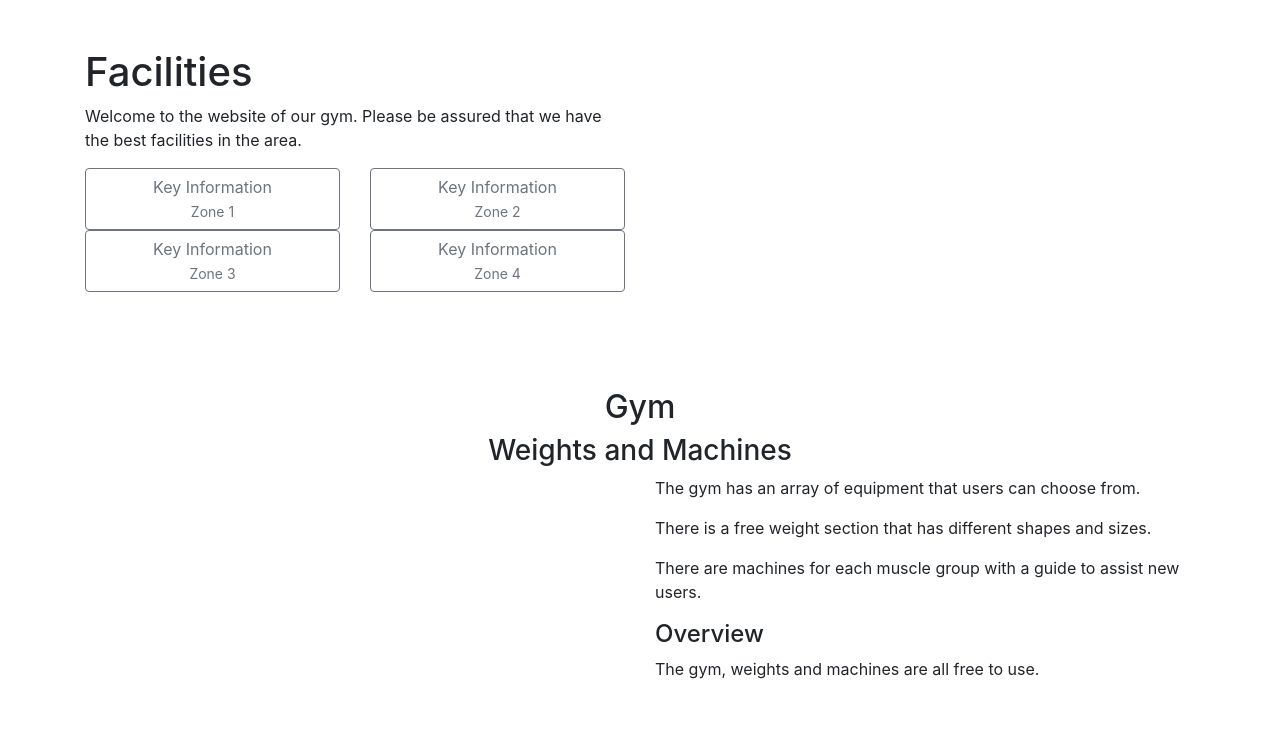
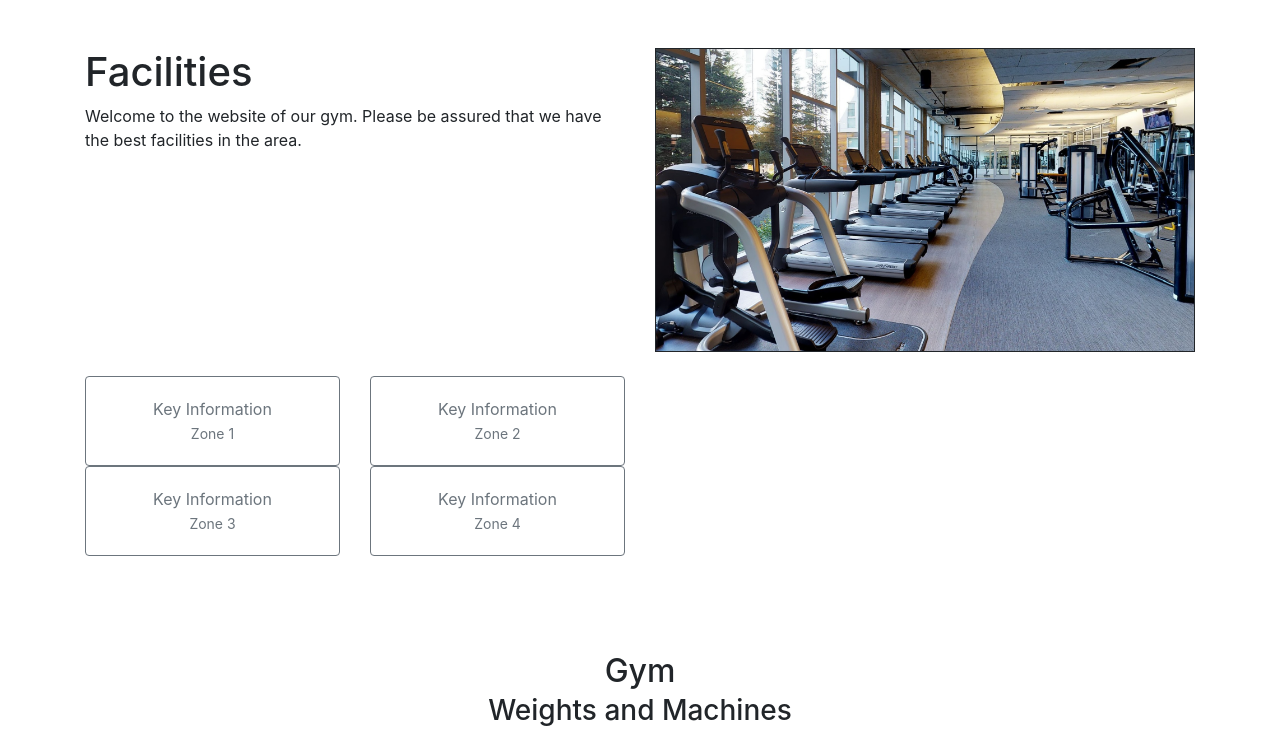
Before and after one commit to MattBCoding/NCI-WebDev-CA2, a plain HTML site: page facilities.html in a window 1280 px wide. Shown: the top 749 px of the page. Drawn offline with nearby package versions, Linux system fonts and the light colour scheme.

Commit message:
add section code and images

```diff
--- /dev/null
+++ b/assets/styles/facilities.css
@@ -0,0 +1,53 @@
+/* There is a space above and below each section which has been created */
+section {
+  padding: 2.5rem 0;
+}
+
+/* Headings for h2, h3 and h4 */
+section h2 {
+  margin-bottom: 0.25rem;
+}
+
+section h3 {
+  margin-bottom: 1.5rem;
+}
+
+section h4 {
+  margin-top: 1rem;
+}
+
+/* Image boxes for the various sections: a fixed shape so the box shows */
+.image-slot {
+  aspect-ratio: 4 / 3;
+  border: 1px solid currentColor;
+  margin-bottom: 1.5rem;
+  overflow: hidden;
+}
+
+.image-slot img {
+  display: block;
+  width: 100%;
+  height: 100%;
+  object-fit: cover;
+}
+
+#title .image-slot {
+  aspect-ratio: 16 / 9;
+}
+
+/* Boxes that are created for the fixed links */
+#title .btn {
+  padding: 1.25rem 0.5rem;
+}
+
+/* The request tour element with the wide and margins set */
+#request-tour p {
+  max-width: 50rem;
+  margin-left: auto;
+  margin-right: auto;
+}
+
+#request-tour .btn {
+  margin-top: 1.5rem;
+  padding: 0.5rem 2rem;
+}
--- /dev/null
+++ b/facilities.css
@@ -0,0 +1,53 @@
+/* There is a space above and below each section which has been created */
+section {
+  padding: 2.5rem 0;
+}
+
+/* Headings for h2, h3 and h4 */
+section h2 {
+  margin-bottom: 0.25rem;
+}
+
+section h3 {
+  margin-bottom: 1.5rem;
+}
+
+section h4 {
+  margin-top: 1rem;
+}
+
+/* Image boxes for the various sections: a fixed shape so the box shows */
+.image-slot {
+  aspect-ratio: 4 / 3;
+  border: 1px solid currentColor;
+  margin-bottom: 1.5rem;
+  overflow: hidden;
+}
+
+.image-slot img {
+  display: block;
+  width: 100%;
+  height: 100%;
+  object-fit: cover;
+}
+
+#title .image-slot {
+  aspect-ratio: 16 / 9;
+}
+
+/* Boxes that are created for the fixed links */
+#title .btn {
+  padding: 1.25rem 0.5rem;
+}
+
+/* The request tour element with the wide and margins set */
+#request-tour p {
+  max-width: 50rem;
+  margin-left: auto;
+  margin-right: auto;
+}
+
+#request-tour .btn {
+  margin-top: 1.5rem;
+  padding: 0.5rem 2rem;
+}
--- a/facilities.html
+++ b/facilities.html
@@ -13,7 +13,7 @@
      <link href="https://cdn.jsdelivr.net/npm/bootstrap@6.0.0-alpha.1/dist/css/bootstrap.min.css" rel="stylesheet" integrity="sha384-B/GM4XqrwHnWXNOWMbloTmrYXZg10cakYGmpfsR/bbzQ6JAJI4ihuyADKLnBgrCe" crossorigin="anonymous">
     <script type="module" src="https://cdn.jsdelivr.net/npm/bootstrap@6.0.0-alpha.1/dist/js/bootstrap.bundle.min.js" integrity="sha384-1a/pXj49ZQ1aHEmrJ+gMw1otqoVsYwlEnlD8mIfY2TV03r20Y0CN7uqx1tQogjPL" crossorigin="anonymous"></script>
     <!-- Link to custom CSS file -->
-    <link rel="stylesheet" href="./assets/styles/style.css">
+    <link rel="stylesheet" href="./assets/styles/facilities.css">
     <!-- Link to custom JavaScript file - defer means that it will be executed after the HTML is parsed -->
     <script src="./assets/js/script.js" defer></script>
 
@@ -24,7 +24,7 @@
 <!-- This is the main element of the Gym Website -->
     <main>
         <!-- First section of the webpage - displays the facilities as a title -->
-          <section id="title" class="py-5">
+    <section id="title" class="py-5">
       <div class="container">
         <div class="row">
           <div class="col-12 col-md-6">
@@ -32,7 +32,7 @@
             <p>Welcome to the website of our gym. Please be assured that we have the best facilities in the area.</p>
           </div>
           <div class="col-12 col-md-6">
-            <img src="" alt="" class="img-fluid">
+         <div class="image-slot"><img src="facilities.jpg" alt="Facilities" class="img-fluid"></div>
           </div>
           <div class="col-12 col-md-6">
             <div class="row g-3">
@@ -60,7 +60,7 @@
             <p>There are machines for each muscle group with a guide to assist new users.</p>
           </div>
           <div class="col-12 col-md-6 order-md-1">
-            <img src="" alt="" class="img-fluid">
+            <div class="image-slot"><img src="gym.jpg" alt="Gym" class="img-fluid"></div>
           </div>
           <div class="col-12 col-md-6 offset-md-6 order-md-3">
             <h4>Overview</h4>
@@ -84,7 +84,7 @@
                 </div>
 
                 <div class="col-12 col-md-6">
-                    <img src="" alt="" class="img-fluid">
+                    <div class="image-slot"><img src="studio.jpg" alt="Studio" class="img-fluid"></div>
                 </div>
 
                  <div class="col-12 col-md-6">
@@ -107,7 +107,7 @@
             <p>Adult and children classes are available.</p>
           </div>
           <div class="col-12 col-md-6 order-md-1">
-            <img src="" alt="" class="img-fluid">
+            <div class="image-slot"><img src="pool.jpg" alt="Pool" class="img-fluid"></div>
           </div>
           <div class="col-12 col-md-6 offset-md-6 order-md-3">
             <h4>Overview</h4>
@@ -128,7 +128,7 @@
                     <p></p>
                 </div>
                 <div class="col-12 col-md-6">
-                    <img src="" alt="" class="img-fluid">
+                    <div class="image-slot"><img src="spa.jpg" alt="Spa" class="img-fluid"></div>
                 </div>
                 <div class="col-12 col-md-6">
                     <h4>Overview</h4>
@@ -149,7 +149,7 @@
                     <p>The locker room is available for all members with a unique lock system.</p>
                 </div>
                 <div class="col-12 col-md-6 order-md-1">
-                    <img src="" alt="" class="img-fluid">
+                    <div class="image-slot"><img src="lockerroom.jpg" alt="Locker-Room" class="img-fluid"></div>
                 </div>
                 <div class="col-12 col-md-6 offset-md-6 order-md-3">
                     <h4>Overview</h4>
```
Also changed, not shown: facilities.jpg (added), gym.jpg (added), lockerroom.jpg (added), pool.jpg (added), spa.jpg (added), studio.jpg (added).
